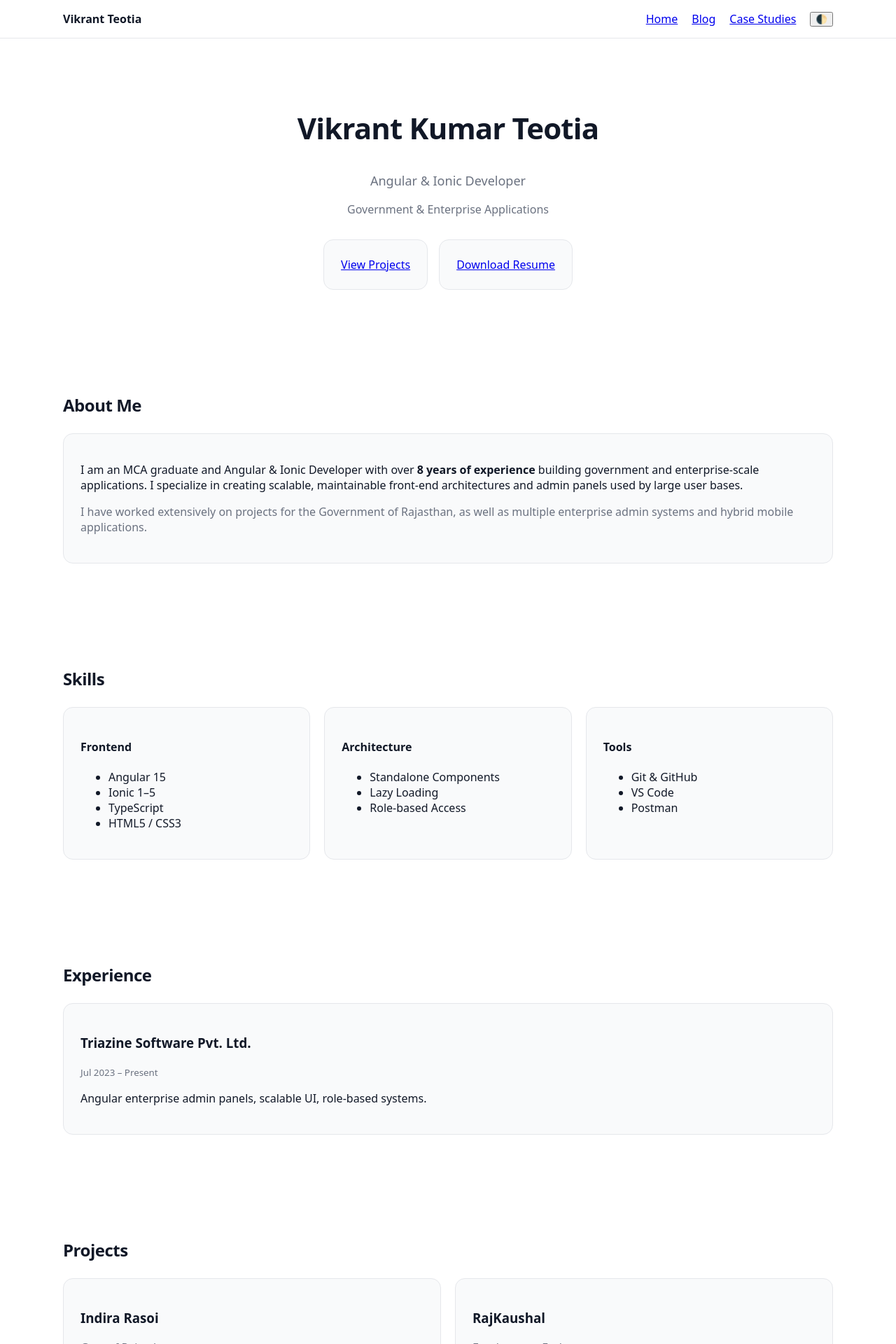
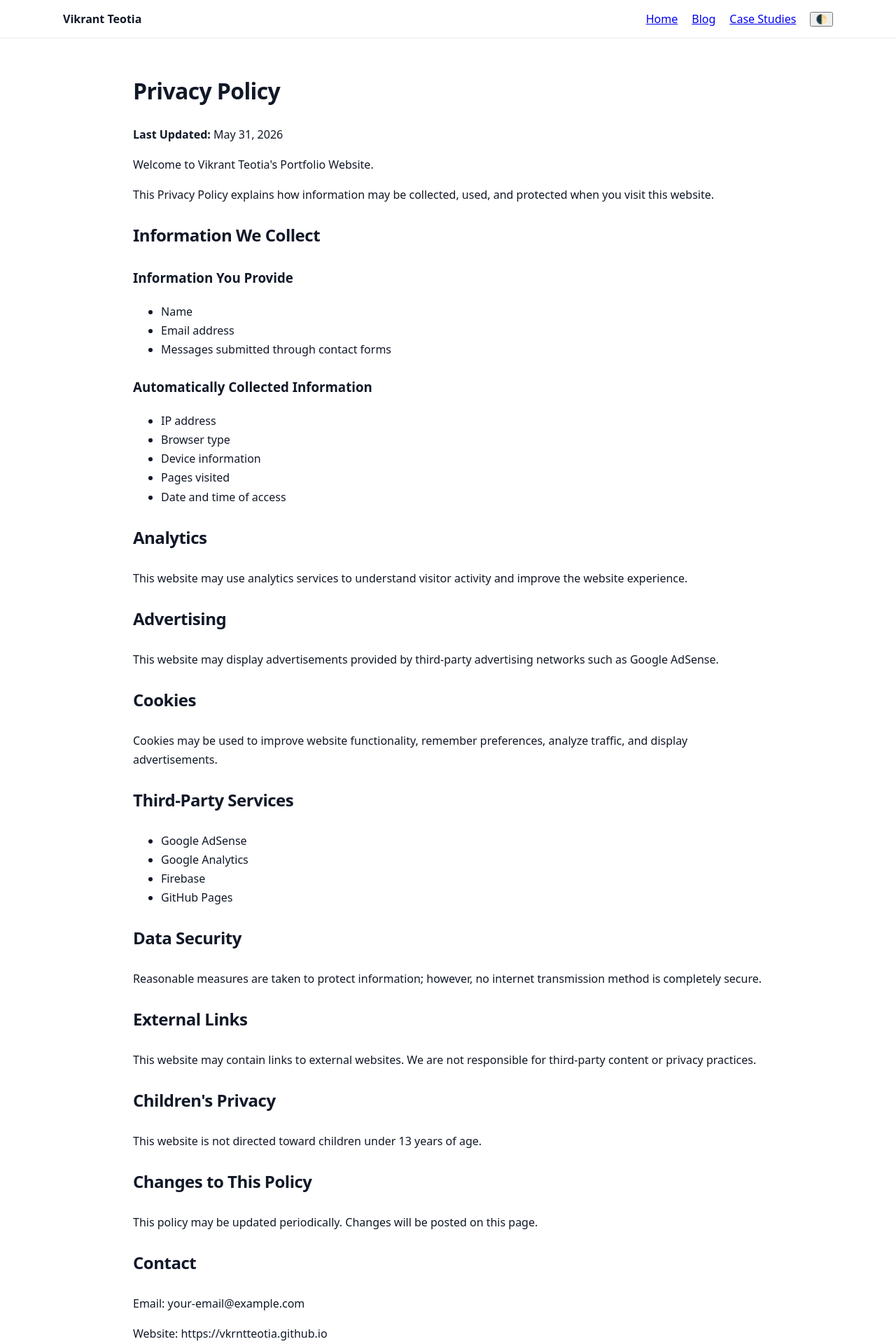
Before and after one commit to vkrntteotia/vkrntteotia.github.io, an Angular app: page /#/privacy-policy in a window 1280 px wide. Before the commit this address led to /#/. Shown: the top 1920 px of the page at 70% size. Built offline with nearby package versions, Linux system fonts and the light colour scheme.

Commit message:
Initial portfolio

```diff
--- a/src/app/app.component.ts
+++ b/src/app/app.component.ts
@@ -18,7 +18,7 @@ export class AppComponent {
   darkMode = false;
   title: any;
   constructor() {
-    console.log('appComponent');
+    // console.log('appComponent');
   }
   toggleDark() {
     this.darkMode = !this.darkMode;
--- /dev/null
+++ b/src/app/pages/privacy-policy/privacy-policy.component.ts
@@ -0,0 +1,106 @@
+import { Component } from '@angular/core';
+
+@Component({
+  selector: 'app-privacy-policy',
+  standalone: true,
+  template: `
+    <div class="container">
+      <h1>Privacy Policy</h1>
+
+      <p><strong>Last Updated:</strong> May 31, 2026</p>
+
+      <p>
+        Welcome to Vikrant Teotia's Portfolio Website.
+      </p>
+
+      <p>
+        This Privacy Policy explains how information may be collected, used,
+        and protected when you visit this website.
+      </p>
+
+      <h2>Information We Collect</h2>
+
+      <h3>Information You Provide</h3>
+      <ul>
+        <li>Name</li>
+        <li>Email address</li>
+        <li>Messages submitted through contact forms</li>
+      </ul>
+
+      <h3>Automatically Collected Information</h3>
+      <ul>
+        <li>IP address</li>
+        <li>Browser type</li>
+        <li>Device information</li>
+        <li>Pages visited</li>
+        <li>Date and time of access</li>
+      </ul>
+
+      <h2>Analytics</h2>
+      <p>
+        This website may use analytics services to understand visitor activity
+        and improve the website experience.
+      </p>
+
+      <h2>Advertising</h2>
+      <p>
+        This website may display advertisements provided by third-party
+        advertising networks such as Google AdSense.
+      </p>
+
+      <h2>Cookies</h2>
+      <p>
+        Cookies may be used to improve website functionality, remember
+        preferences, analyze traffic, and display advertisements.
+      </p>
+
+      <h2>Third-Party Services</h2>
+      <ul>
+        <li>Google AdSense</li>
+        <li>Google Analytics</li>
+        <li>Firebase</li>
+        <li>GitHub Pages</li>
+      </ul>
+
+      <h2>Data Security</h2>
+      <p>
+        Reasonable measures are taken to protect information; however, no
+        internet transmission method is completely secure.
+      </p>
+
+      <h2>External Links</h2>
+      <p>
+        This website may contain links to external websites. We are not
+        responsible for third-party content or privacy practices.
+      </p>
+
+      <h2>Children's Privacy</h2>
+      <p>
+        This website is not directed toward children under 13 years of age.
+      </p>
+
+      <h2>Changes to This Policy</h2>
+      <p>
+        This policy may be updated periodically. Changes will be posted on this
+        page.
+      </p>
+
+      <h2>Contact</h2>
+      <p>Email: your-email@example.com</p>
+      <p>Website: https://vkrntteotia.github.io</p>
+    </div>
+  `,
+  styles: [`
+    .container {
+      max-width: 900px;
+      margin: 0 auto;
+      padding: 24px;
+      line-height: 1.7;
+    }
+
+    h1, h2, h3 {
+      margin-top: 24px;
+    }
+  `]
+})
+export class PrivacyPolicyComponent {}
--- /dev/null
+++ b/src/app/pages/terms-and-conditions/terms-and-conditions.component.ts
@@ -0,0 +1,91 @@
+import { Component } from '@angular/core';
+
+@Component({
+  selector: 'app-terms-and-conditions',
+  standalone: true,
+  template: `
+    <div class="container">
+      <h1>Terms and Conditions</h1>
+
+      <p><strong>Last Updated:</strong> May 31, 2026</p>
+
+      <p>
+        Welcome to Vikrant Teotia's Portfolio Website.
+      </p>
+
+      <p>
+        By accessing and using this website, you agree to these Terms and
+        Conditions.
+      </p>
+
+      <h2>Use of Website</h2>
+      <p>
+        You agree to use this website only for lawful purposes.
+      </p>
+
+      <h2>Intellectual Property</h2>
+      <p>
+        Unless otherwise stated, all content on this website including text,
+        code samples, graphics, logos, design elements, and projects belongs
+        to Vikrant Teotia.
+      </p>
+
+      <h2>Project Information</h2>
+      <p>
+        Projects and code samples are provided for informational and educational
+        purposes only.
+      </p>
+
+      <h2>External Links</h2>
+      <p>
+        This website may contain links to third-party websites. We are not
+        responsible for their content or services.
+      </p>
+
+      <h2>Advertisements</h2>
+      <p>
+        Advertisements may be displayed through third-party advertising
+        partners such as Google AdSense.
+      </p>
+
+      <h2>Limitation of Liability</h2>
+      <p>
+        Vikrant Teotia shall not be liable for any damages arising from the use
+        of this website.
+      </p>
+
+      <h2>Website Availability</h2>
+      <p>
+        We do not guarantee uninterrupted access and may modify or discontinue
+        any part of the website at any time.
+      </p>
+
+      <h2>Changes to Terms</h2>
+      <p>
+        These Terms may be updated without prior notice.
+      </p>
+
+      <h2>Governing Law</h2>
+      <p>
+        These Terms shall be governed by the laws of India.
+      </p>
+
+      <h2>Contact</h2>
+      <p>Email: your-email@example.com</p>
+      <p>Website: https://vkrntteotia.github.io</p>
+    </div>
+  `,
+  styles: [`
+    .container {
+      max-width: 900px;
+      margin: 0 auto;
+      padding: 24px;
+      line-height: 1.7;
+    }
+
+    h1, h2 {
+      margin-top: 24px;
+    }
+  `]
+})
+export class TermsAndConditionsComponent {}
--- a/src/app/sections/contact/contact.component.ts
+++ b/src/app/sections/contact/contact.component.ts
@@ -1,12 +1,12 @@
 import { Component } from '@angular/core';
+import { RouterLink } from '@angular/router';
 import { AdBannerComponent } from 'src/app/components/ad-banner/ad-banner.component';
 
 @Component({
   selector: 'app-contact',
   standalone: true,
-  imports: [AdBannerComponent],
+  imports: [AdBannerComponent,RouterLink],
   template: `
-  <app-ad-banner></app-ad-banner>
   <section class="container" id="contact">
     <h2>Contact</h2>
     <div class="card" style="text-align:center">
@@ -20,6 +20,13 @@ import { AdBannerComponent } from 'src/app/components/ad-banner/ad-banner.compon
         <p><b>Phone:</b> 7668390766</p>
       </div>
     </div>
-  </section>`,
+  <div style="display: flex;
+    justify-content: space-between;
+    align-items: baseline;">
+        <a routerLink="/privacy-policy">Privacy Policy</a>
+        <a routerLink="/privacy-policy">Terms & Conditions</a>
+  </div>
+  </section>
+  <app-ad-banner></app-ad-banner>`,
 })
 export class ContactComponent {}
--- a/src/index.html
+++ b/src/index.html
@@ -6,6 +6,8 @@
     <base href="/" />
     <meta name="viewport" content="width=device-width, initial-scale=1" />
     <link rel="icon" type="image/x-icon" href="favicon.ico" />
+    <!-- <script async src="https://pagead2.googlesyndication.com/pagead/js/adsbygoogle.js?client=ca-pub-8798109837586850"
+     crossorigin="anonymous"></script> -->
   </head>
   <body>
     <app-root></app-root>
```
Also changed, not shown: src/app/app.routes.ts (+10 -0 lines).
